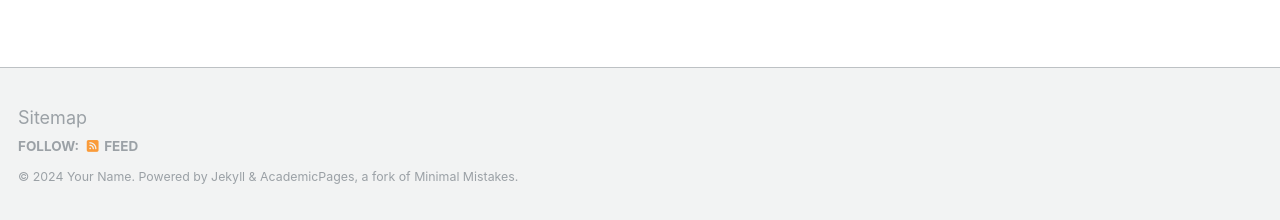
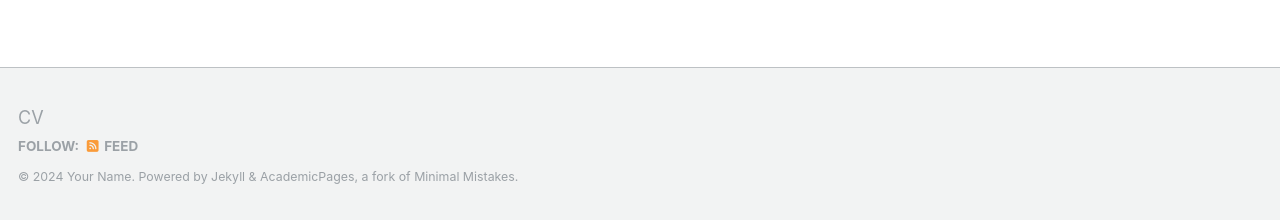
Before and after one commit to Prof-TaoLi/Homepage, a Jekyll site: the page built from _pages/about.md, in a window 1280 px wide and 900 px high, scrolled down 520 px. Shown: the part 677-897 px from the top of the window. Built offline with Jekyll 4.4.1, drawn with Linux system fonts in a browser that asks for light colours; some web fonts are replaced.

Commit message:
Update custom.html

```diff
--- a/_includes/footer/custom.html
+++ b/_includes/footer/custom.html
@@ -1,3 +1,3 @@
 <!-- start custom footer snippets -->
-<a href="/sitemap/">Sitemap</a>
+<a href="/images/CV_Tao-Li_2024_Aug_homepage.pdf/">CV</a>
 <!-- end custom footer snippets -->
```
